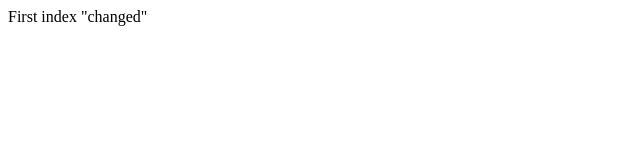
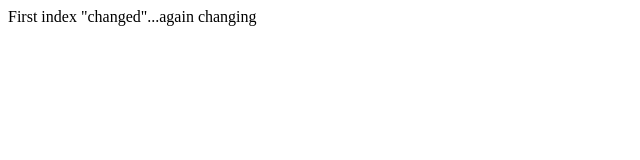
Before and after one commit to kamalika26/Kamalika, a plain HTML site: page index.html in a window 1280 px wide. Shown: the whole page, without its empty margins (0-640 px from the left). Drawn offline with Linux system fonts and the light colour scheme.

Commit message:
Update index.html

```diff
--- a/index.html
+++ b/index.html
@@ -1,4 +1,4 @@
 <html>
-   	<body> First index "changed"</body>
+   	<body> First index "changed"...again changing</body>
 
 </html>
```
